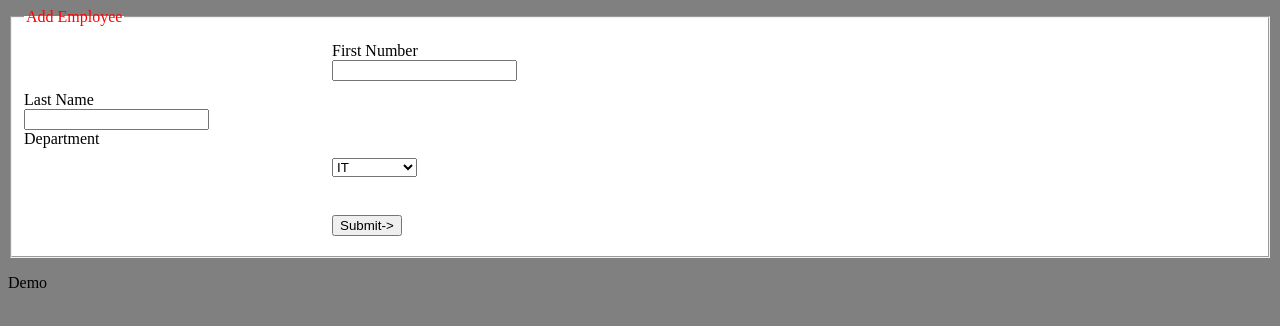
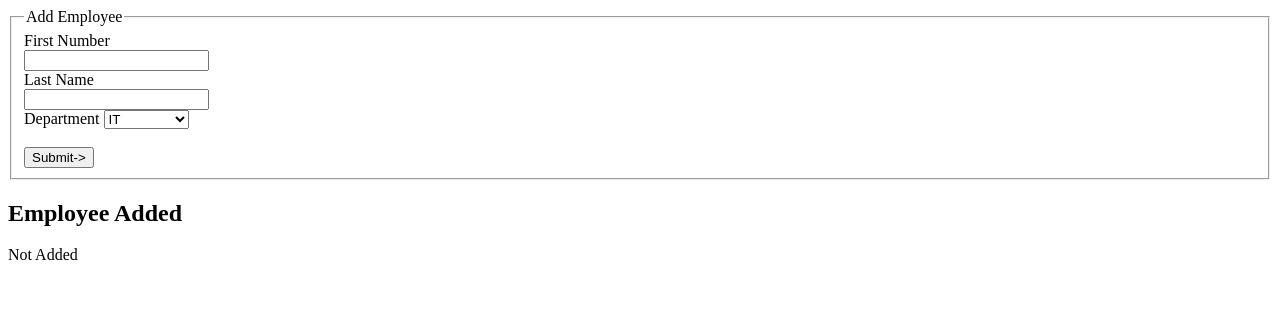
Before and after one commit to ShinWork100/projects, a plain HTML site: page index.html in a window 1280 px wide. Drawn offline with Linux system fonts and the light colour scheme.

Commit message:
Update index.html

```diff
--- a/index.html
+++ b/index.html
@@ -1,27 +1,26 @@
 <!DOCTYPE html>
 <html>
-
 <head>
     <title>Homework 2</title>
     <!-- <script src="js/sum.js"></script> -->
-    <link rel="stylesheet" href="hw2.css">
-    <script src="hw2.js"></script>
+    <link rel="stylesheet" href="css/style.css">
 </head>
-
 <body>
     <form action="" method="post" id="theForm">
+      <div>
         <fieldset>
           <legend>Add Employee</legend>
           <div>
             <label for="FirstName">First Number</label><br>
             <input type="text" id="inputFirst" required="">
           </div>
+          <div>
           <label for="LastName">Last Name</label><br>
-            <input type="text" id="inputLast" required="">
+          <input type = "text" id = "inputLast" required="">
           <br>
-            <label for="Depart">Department</label><br>
-
+          </div>
           <div>
+          <label for ="Depart">Department</label>
             <select id="Department">
               <option value="CS">CS</option>
               <option value="Nobody">NoBody</option>
@@ -33,11 +32,12 @@
             <br>
             <input type="submit" value="Submit->" id="submit">
           </div>
+
     </form>
     </fieldset>
-    <p id="demo">Demo</p>
+      <h2>Employee Added</h2>
+        <p id = "demo" >Not Added</p>
 
-
+  </div>
 </body>
-
 </html>
```
Lines whose indentation alone changed are shown as unchanged.
